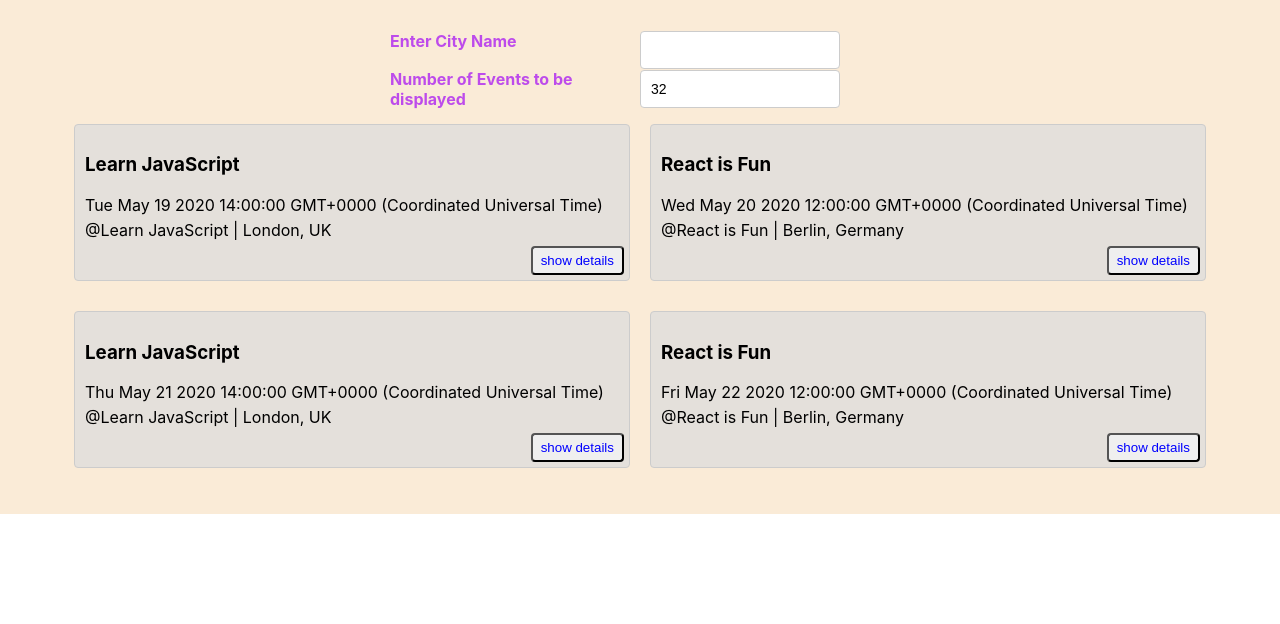
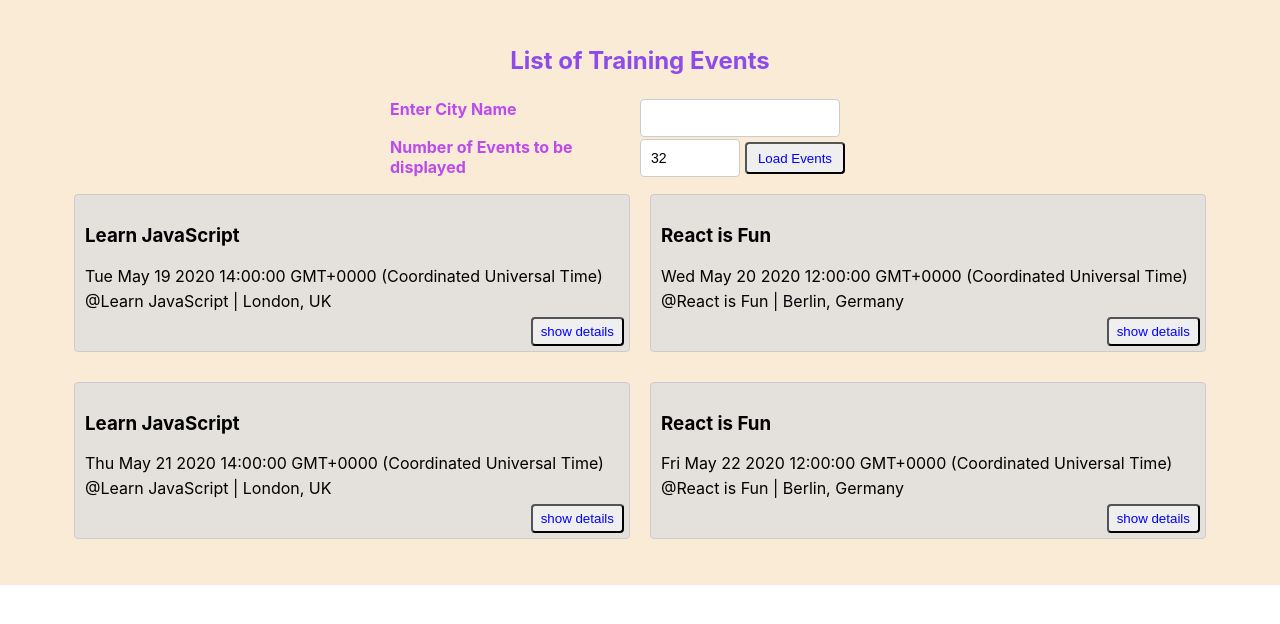
Before and after one commit to Unna27/meet, a React (Create React App) app: page / in a window 1280 px wide. Shown: the top 624 px of the page. Built offline with nearby package versions, Linux system fonts and the light colour scheme; what atatus-spa would draw is missing.

Commit message:
Added Warning Alert and added Load Events button

```diff
--- a/src/Alert.js
+++ b/src/Alert.js
@@ -38,5 +38,22 @@
   }
 }
 
+class WarningAlert extends Alert {
+  constructor(props) {
+    super(props);
+    this.color = 'orange';
+  }
+  //over-ride getStyle method in parent
+  getStyle = () => {
+    return {
+      color: this.color,
+      fontSize: '14px',
+      width:'400px',
+      fontWeight: 'bold'
+    };
+  }
+}
+
 export { InfoAlert };
 export { ErrorAlert };
+export { WarningAlert };
--- a/src/App.css
+++ b/src/App.css
@@ -7,6 +7,10 @@
 
 .App * {
   box-sizing: border-box;
+}
+
+h2{
+  color:rgba(106, 22, 242, 0.75);
 }
 
 ul {
@@ -105,6 +109,14 @@
   background-color: rgba(221, 221, 221, 0.75);
 }
 
+.event a .Alert p {
+  display: none;
+}
+
+.event a:hover .Alert p {
+  display: block;
+}
+
 .details-btn {
   position: absolute;
   right: 5px;
@@ -138,9 +150,23 @@
 }
 
 .eventNumber {
-  width: 200px;
+  width: 100px;
 }
 
+#loadEvent {
+  width: 100px;
+  border-radius: 4px;
+  height: 2rem;
+  margin: 5px;
+  outline: none;
+  cursor: pointer;
+  color: blue;
+}
+
+#loadEvent:hover {
+  box-shadow: 0 0 6px #808080;
+  color:rgba(168,22, 242, 0.75)
+}
 
 
 @supports(display: grid) {
--- a/src/App.js
+++ b/src/App.js
@@ -56,6 +56,7 @@
   render() {
     return (
         <div className='App'>
+          <h2>List of Training Events</h2>
           <CitySearch locations={this.state.locations} updateEvents={this.updateEvents} />
           <NumberOfEvents eventCount={this.state.eventCount} updateEvents={this.updateEvents} />
           <EventList events={this.state.events} />
--- a/src/Event.js
+++ b/src/Event.js
@@ -1,8 +1,10 @@
 import React, { Component } from "react";
+import { WarningAlert } from './Alert';
 
 class Event extends Component {
   state = {
-    isDisplay: false
+    isDisplay: false,
+    warnText: 'Warning! You will be re-directed away from this web-site to Google Calendar'
   }
 
   handleClick = () => {
@@ -23,7 +25,9 @@
         <p className='eventStartTime'>{eventTime.toString()}</p>
         <p className='eventLocation'>@{event.summary} | {event.location}</p>
         <h4 className={`${this.state.isDisplay ? 'show' : 'hidden'}`}>About Event</h4>
-        <a href={event.htmlLink} className={`eventLink ${this.state.isDisplay ? 'show' : 'hidden'}`}>See details on Google Calendar</a>
+        <a href={event.htmlLink} className={`eventLink ${this.state.isDisplay ? 'show' : 'hidden'}`}>See details on Google Calendar
+          <WarningAlert text={this.state.warnText} />
+        </a>
         <p className={`eventDescription ${this.state.isDisplay ? 'show' : 'hidden'}`}>{event.description}</p>
         <button className='details-btn' onClick={this.handleClick}>{this.state.isDisplay ? 'hide details' : 'show details'}</button>
       </div>
--- a/src/NumberOfEvents.js
+++ b/src/NumberOfEvents.js
@@ -6,11 +6,11 @@
    errorText: ''
   }
 
-  handleInputChanged = (event) => {
-    const value = event.target.value;
+  handleInputChanged = () => {
+    const value = document.getElementsByClassName('eventNumber')[0].value;
     if(value <= 0 || value >32){
       this.setState({
-          errorText: 'Enter a number between 1 and 32'
+          errorText: 'Enter a number between 1 and 32 to load the events'
         });
     }else {
       this.setState({
@@ -29,9 +29,9 @@
           type='number'
           className='eventNumber'
           defaultValue={this.props.eventCount}
-          onBlur={this.handleInputChanged}
-       />
-       <ErrorAlert text={this.state.errorText} />
+        />
+        <button id = 'loadEvent' onClick={this.handleInputChanged}>Load Events</button>
+        <ErrorAlert text={this.state.errorText} />
       </div>
     );
   }
```
